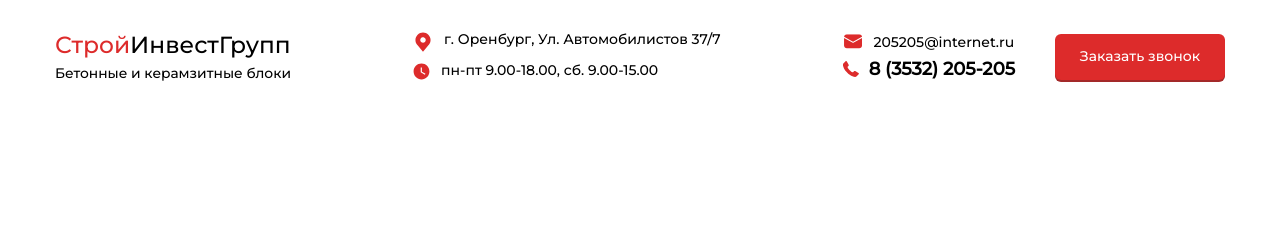
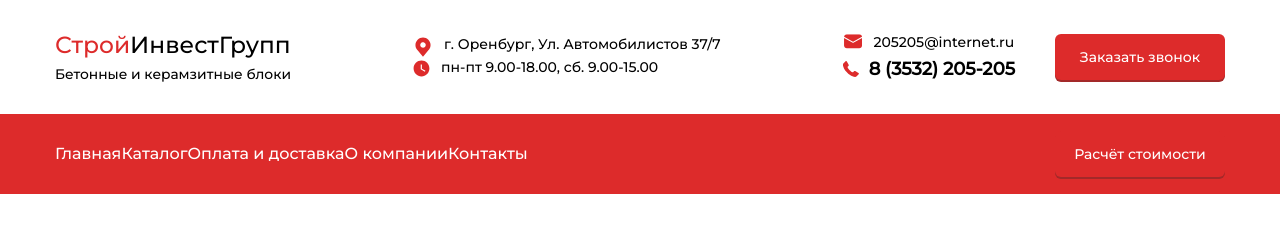
Before and after one commit to ilidarka/keramzin-landingpage, a plain HTML site: page index.html in a window 1280 px wide. Drawn offline with Linux system fonts and the light colour scheme.

Commit message:
almost finished nav-bar

```diff
--- a/assets/templates/main/style.css
+++ b/assets/templates/main/style.css
@@ -24,25 +24,42 @@ html, body {
     border-radius: 6px;
     color: #fff;
 }
-.headerContainer {
+header {
+    display: flex;
+    justify-content: center;
+    flex-direction: column;
+}
+.headerTop, .headerBottom {
+    display: flex;
+    flex-direction: column;
+    align-items: center;
+}
+.headerBottom {
+    background-color: var(--main-red);
+    height: 80px;
+}
+.headerBottom .mainWrapper {
+    height: 100%;
+    justify-content: space-between;
+    align-items: center;
+}
+.mainWrapper {
+    max-width: 1170px;
     width: 100%;
     display: flex;
-    justify-content: center;
 }
 .topHeader {
-    height: 50.6px;
-    margin-top: 31.23px;
-    max-width: 1170px;
+    height: 114px;
     width: 100%;
     display: flex;
     justify-content: space-between;
     align-items: center;
 }
 .logo {
-    height: 100%;
     display: flex;
     flex-direction: column;
     justify-content: space-between;
+    gap: 7px
 }
 .logo h1 {
     font-family: 'Montserrat', sans-serif;
@@ -62,7 +79,6 @@ html, body {
     line-height: 17px;
 }
 .adress-workingHours {
-    height: 100%;
     display: flex;
     flex-direction: column;
     align-items: flex-start;
@@ -118,12 +134,21 @@ html, body {
     line-height: 22px;
     gap: 10px;
 }
-.requestCallButton {
-
+nav {
+    display: flex;
 }
-.nav-bar {
-
+nav li {
+    list-style-type: none;
+    font-family: 'Montserrat';
+    font-style: normal;
+    font-weight: 500;
+    font-size: 16px;
+    line-height: 20px;
 }
-.header-bottom {
-
+nav li a {
+    color: #fff;
+    text-decoration: none;
 }
+nav li a:active {
+    color: #fff;
+}
--- a/index.html
+++ b/index.html
@@ -12,7 +12,8 @@
 </head>
 <body>
     <header>
-        <div class="headerContainer">
+        <div class="headerTop">
+            <div class="mainWrapper">
                 <div class="topHeader">
                     <div class="logo">
                         <h1><span>Строй</span>ИнвестГрупп</h1>
@@ -44,16 +45,49 @@
                             </div>
                     </div>
                 </div>
-            <div class="nav-bar">
-
             </div>
-            <div class="header-bottom">
-
+        </div>
+        <div class="headerBottom">
+            <div class="mainWrapper">
+                <nav>
+                    <li><a href="#">Главная</a></li>
+                    <li><a href="#">Каталог</a></li>
+                    <li><a href="#">Оплата и доставка</a></li>
+                    <li><a href="#">О компании</a></li>
+                    <li><a href="#">Контакты</a></li>
+                </nav>
+                <button class="button">Расчёт стоимости</button>
             </div>
         </div>
     </header>
     <main>
+        <section class="quality">
+            <img src="" alt="">
+            <div class="mainWrapper">
+                <div>
 
+                </div>
+                <div>
+
+                </div>
+            </div>
+        </section>
+        <section class="catalog">
+            <div class="mainWrapper">
+                <div>
+
+                </div>
+                <div>
+
+                </div>
+            </div>
+        </section>
+        <section>
+
+            <div class="mainWrapper">
+
+            </div>
+        </section>
     </main>
     <footer>
 
```
Lines whose indentation alone changed are shown as unchanged.
